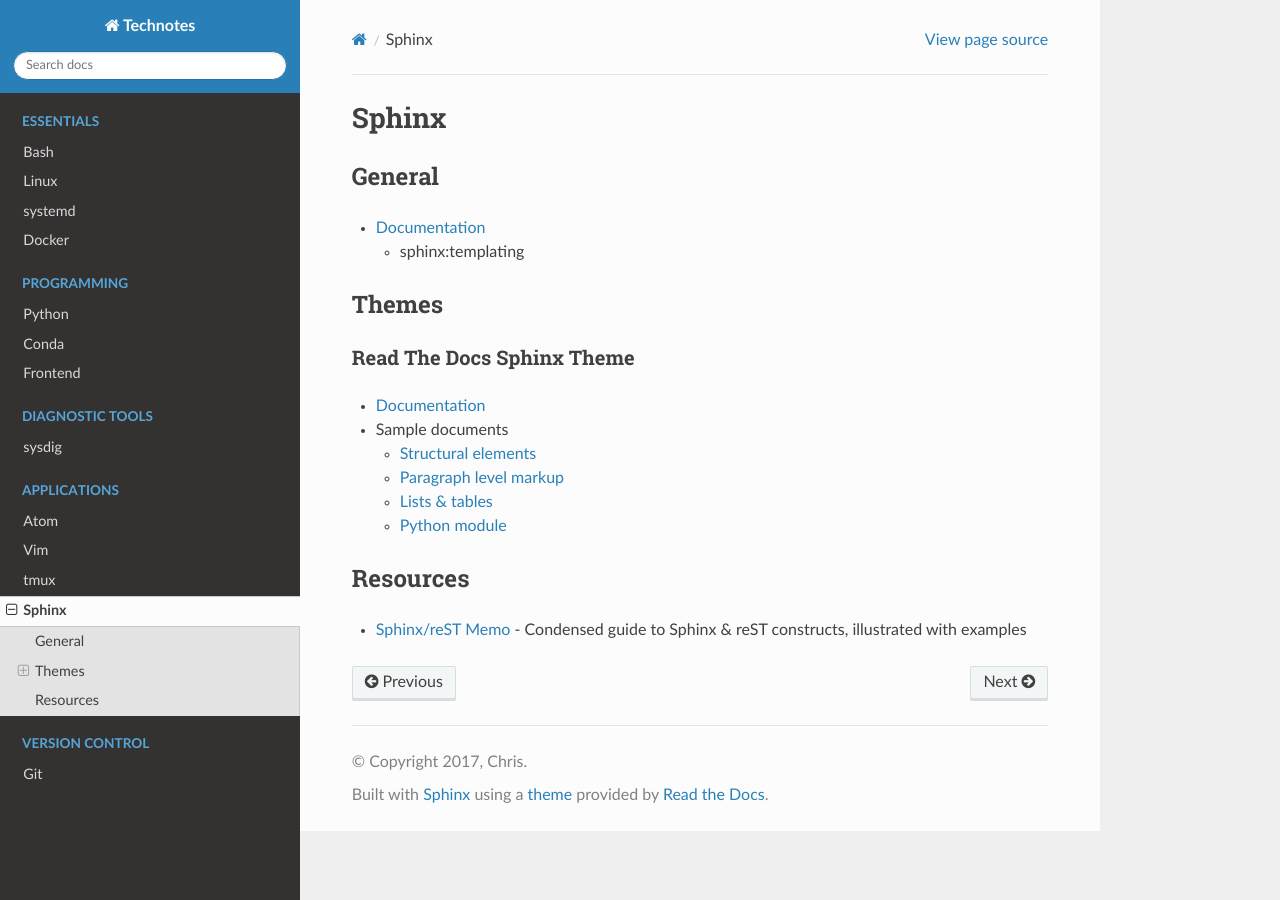
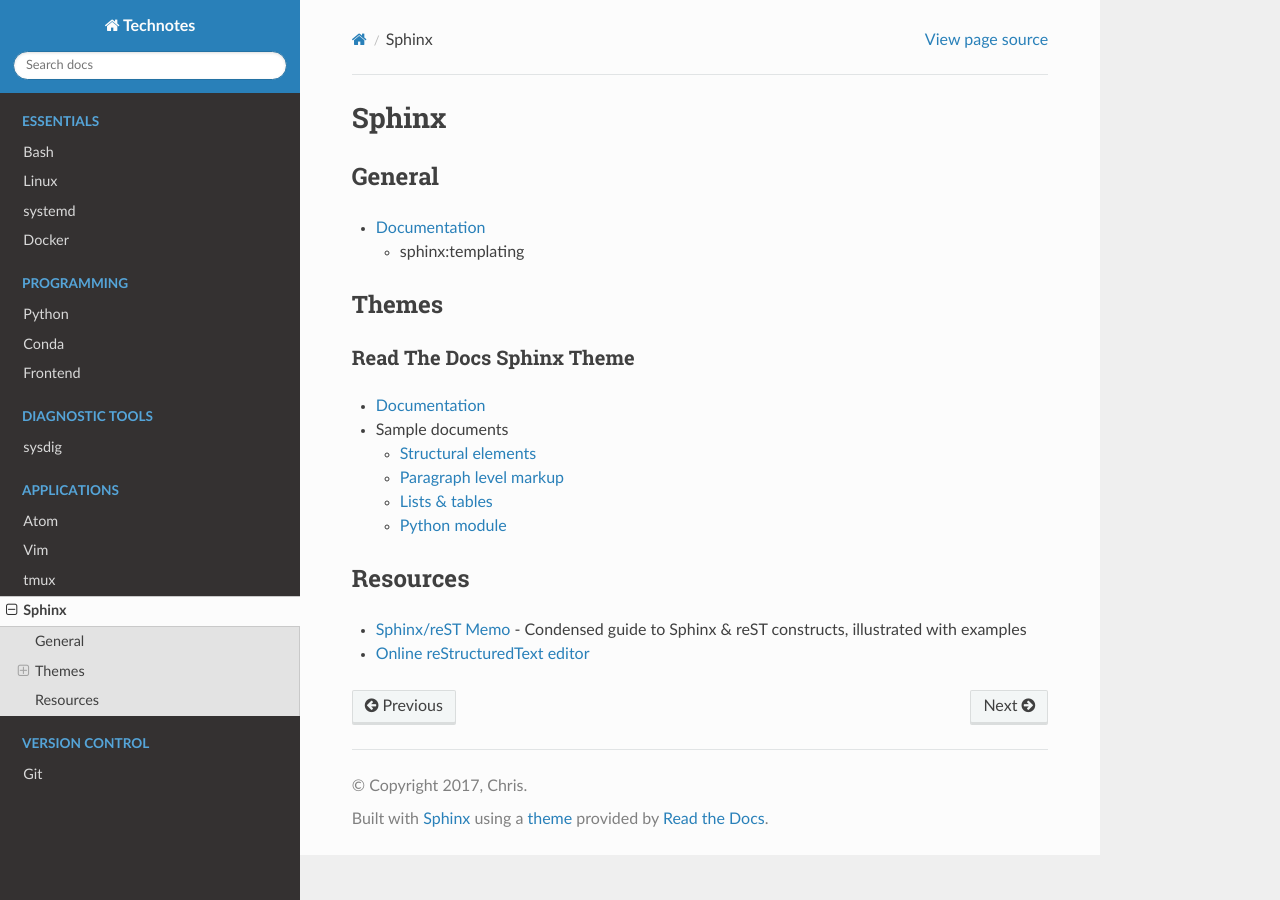
Before and after one commit to heterotopian/technotes, a Sphinx documentation site: the page built from source/sphinx.rst, in a window 1280 px wide. Built offline with Sphinx 7.4.7 and the Read the Docs theme 2.0.0, drawn with Linux system fonts in a browser that asks for light colours.

Commit message:
Minor changes

```diff
--- a/source/sphinx.rst
+++ b/source/sphinx.rst
@@ -36,3 +36,4 @@
 
 - `Sphinx/reST Memo <http://rest-sphinx-memo.readthedocs.io>`_ -
   Condensed guide to Sphinx & reST constructs, illustrated with examples
+- `Online reStructuredText editor <http://rst.ninjs.org/>`_
```
